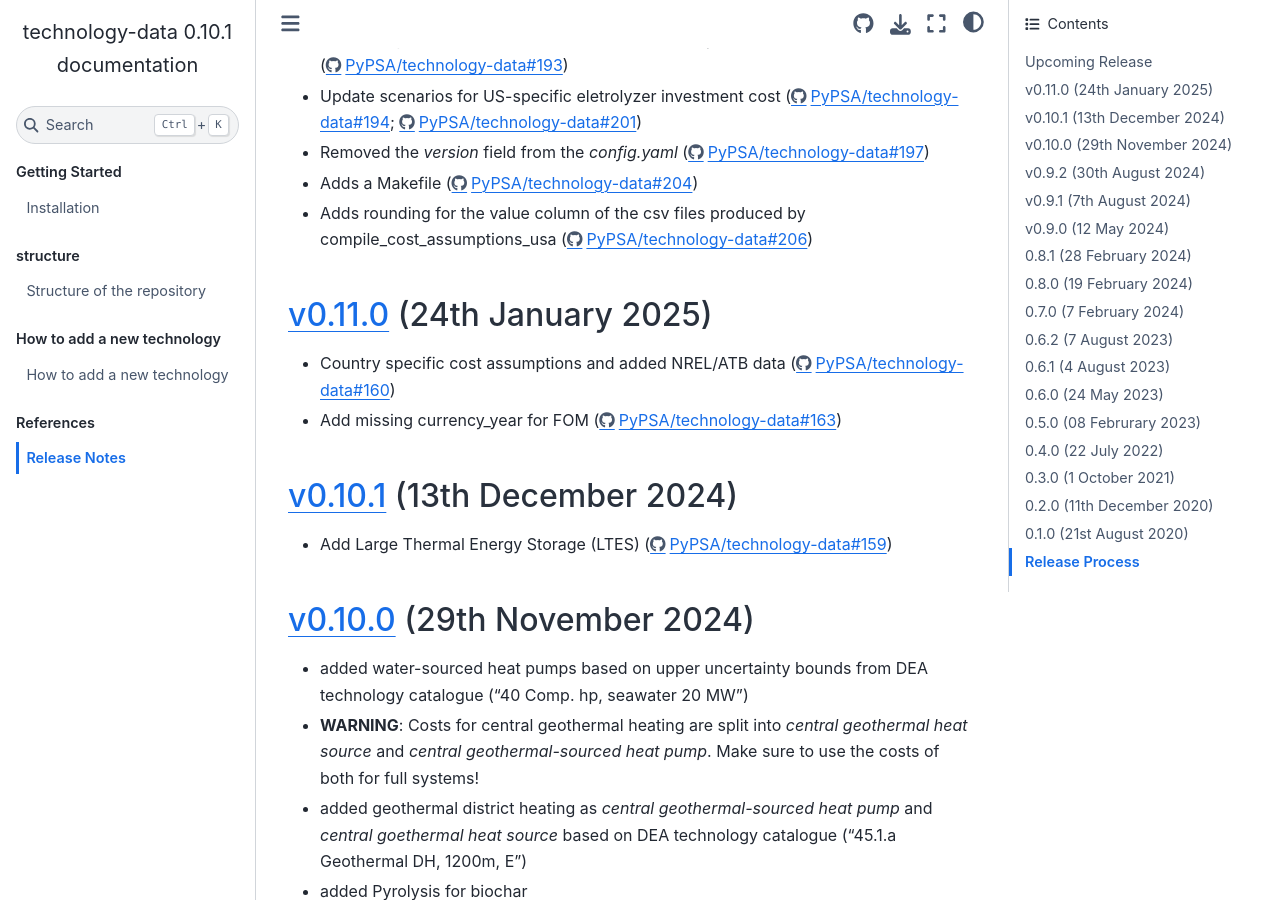
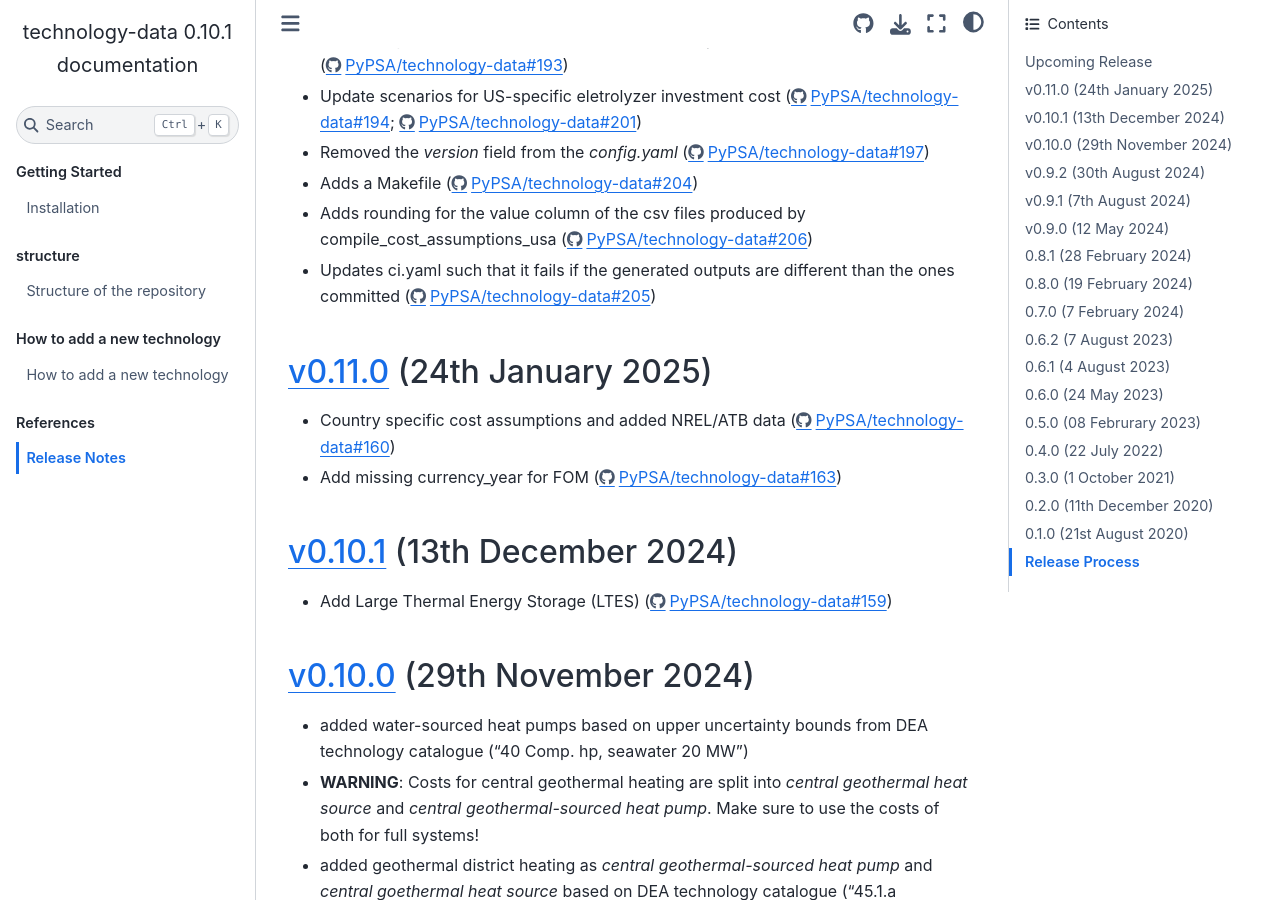
Before and after one commit to PyPSA/technology-data, a Sphinx documentation site: the page built from docs/release_notes.rst, in a window 1280 px wide and 900 px high, scrolled down 936 px. Built offline with Sphinx 7.4.7 and the Sphinx Book theme 1.1.4, drawn with Linux system fonts in a browser that asks for light colours.

Commit message:
ci: fail if output files have not been updated prior to PR (#205)
* config: update ci.yaml

* ci: update branch

* ci: try to see if it is possible to identify the oet branch

* ci: enter check to see whether the generated files are different

* ci: export just the files which are different

* doc: add release notes and new version of the files

* add pre-commit suggestions

* ci: adding Lukas magic

* ci: updating Lukas magic

* ci: lukas magic try 3

* update the release notes

* ci: git diff check

* add pre-commit changes

* Update ci.yaml

---------

Co-authored-by: Johannes HAMPP <42553970+euronion@users.noreply.github.com>

```diff
--- a/docs/release_notes.rst
+++ b/docs/release_notes.rst
@@ -49,6 +49,8 @@ Upcoming Release
 * Adds a Makefile (https://github.com/PyPSA/technology-data/pull/204)
 
 * Adds rounding for the value column of the csv files produced by compile_cost_assumptions_usa (https://github.com/PyPSA/technology-data/pull/206)
+
+* Updates ci.yaml such that it fails if the generated outputs are different than the ones committed (https://github.com/PyPSA/technology-data/pull/205)
 
 `v0.11.0 <https://github.com/PyPSA/technology-data/releases/tag/v0.11.0>`__ (24th January 2025)
 =======================================================================================
```
Also changed, not shown: 1 other file.
